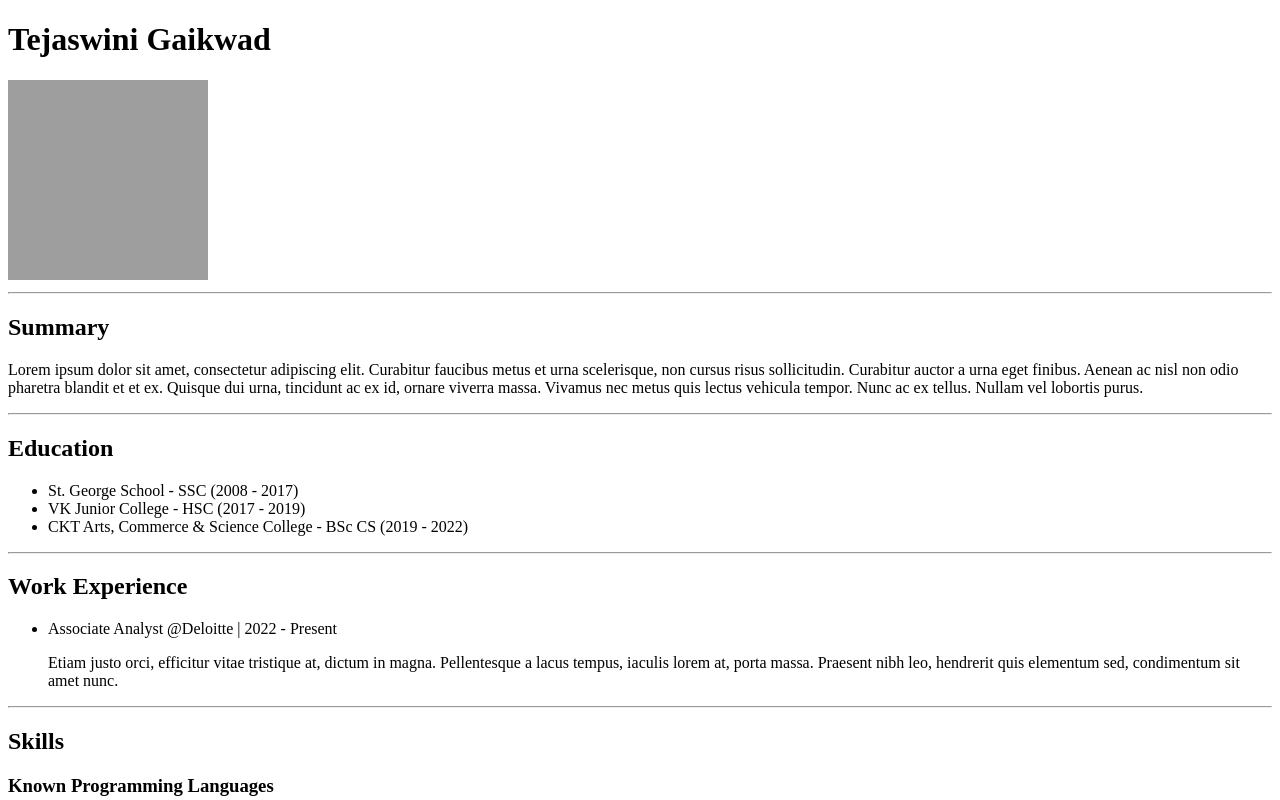
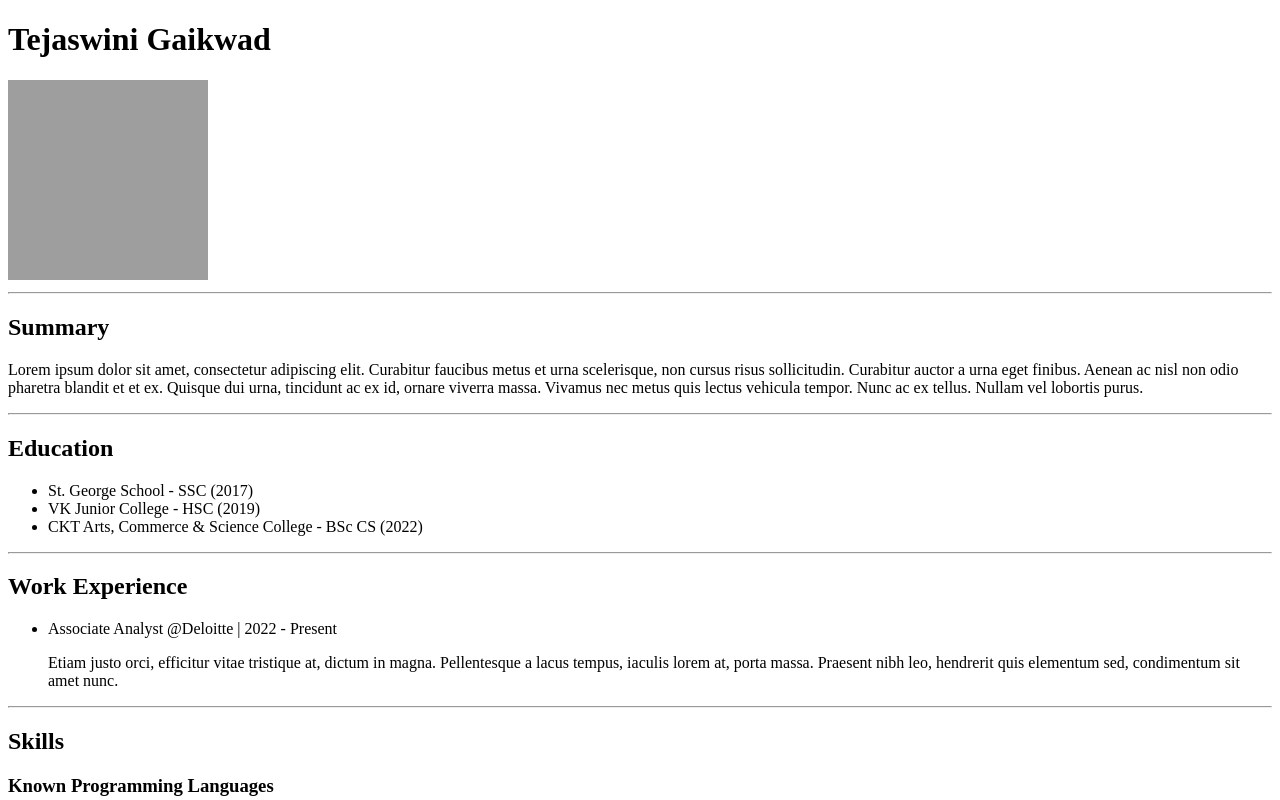
Before and after one commit to tejaswinio-o/Resume-Online, a plain HTML site: page index.html in a window 1280 px wide. Shown: the top 800 px of the page. Drawn offline with Linux system fonts and the light colour scheme; grey boxes are pictures that could not be loaded.

Commit message:
Update index.html

```diff
--- a/index.html
+++ b/index.html
@@ -16,9 +16,9 @@
 
     <h2>Education</h2>
     <ul>
-        <li>St. George School - SSC (2008 - 2017)</li>
-        <li>VK Junior College - HSC (2017 - 2019)</li>
-        <li>CKT Arts, Commerce & Science College - BSc CS (2019 - 2022)</li>
+        <li>St. George School - SSC (2017)</li>
+        <li>VK Junior College - HSC (2019)</li>
+        <li>CKT Arts, Commerce & Science College - BSc CS (2022)</li>
     </ul>
     <hr>
 
```
